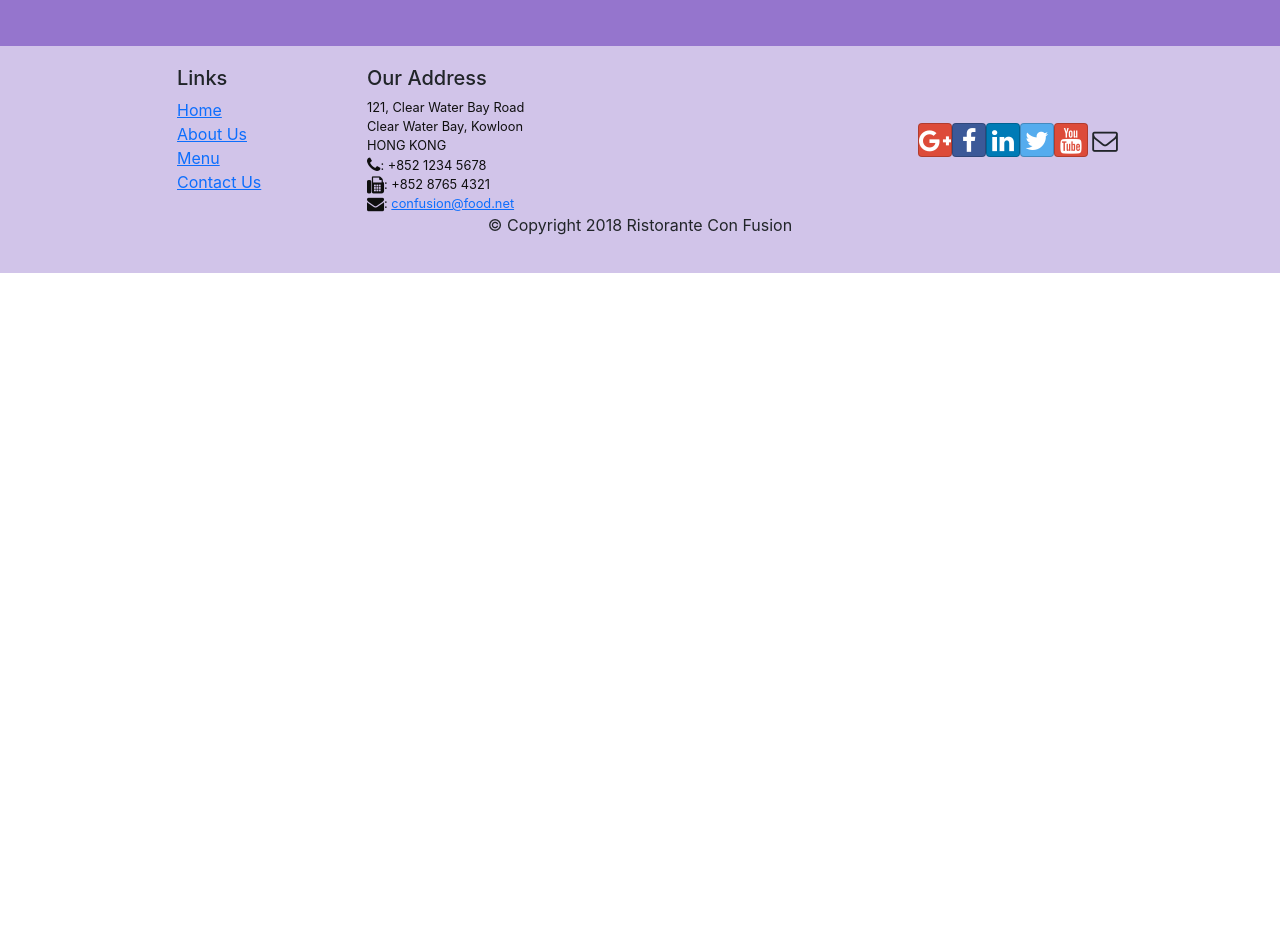
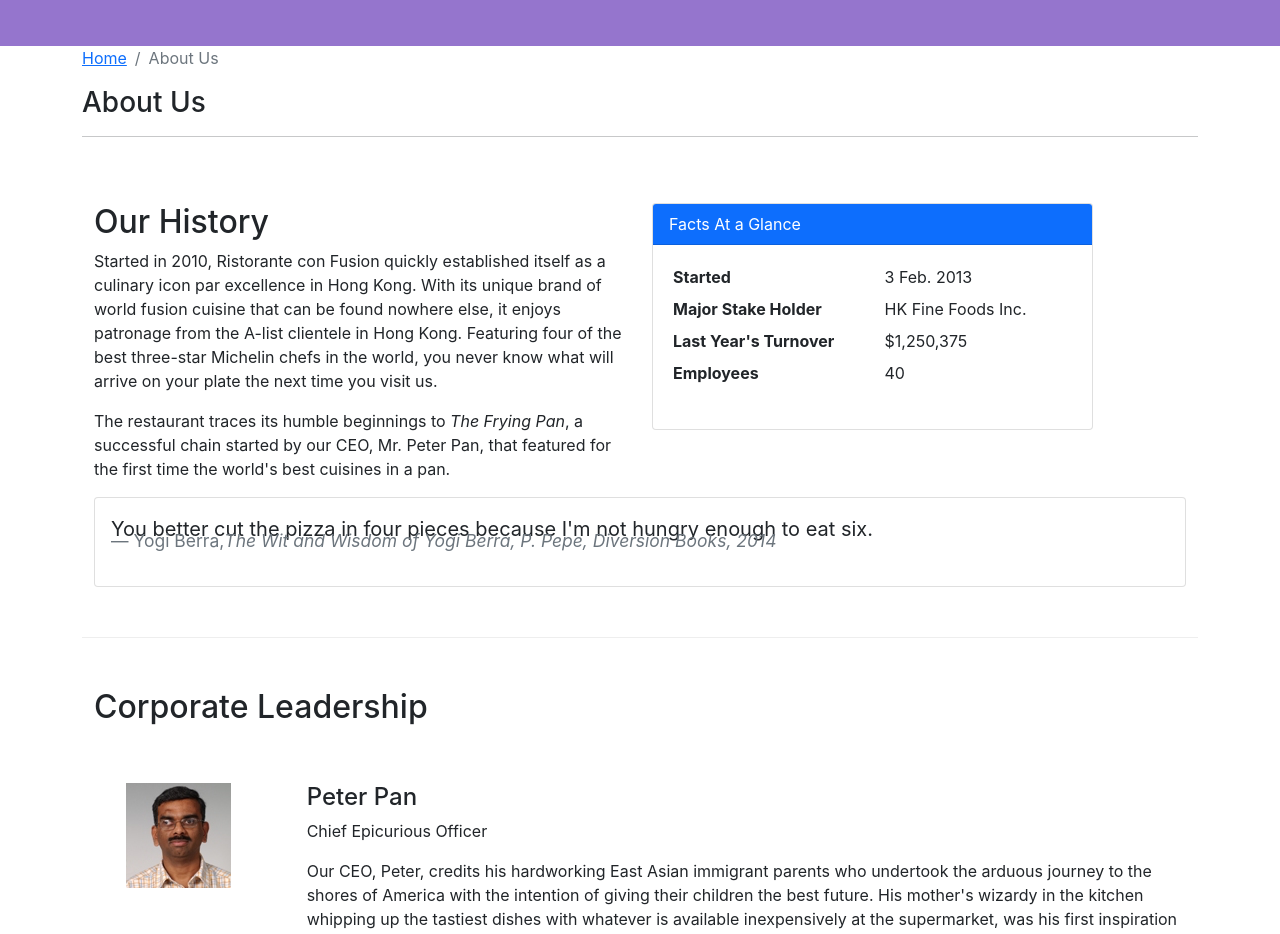
Before and after one commit to ticflay/confusion-react, a React (Create React App) app: page /aboutus in a window 1280 px wide. Shown: the part 300-1234 px from the top of the page. Before the commit the page ends 800 px from the top, so only its background shows below. Built offline with nearby package versions, Linux system fonts and the light colour scheme.

Commit message:
Assingment 2

```diff
--- /dev/null
+++ b/src/components/AboutComponent.js
@@ -0,0 +1,117 @@
+import React from "react";
+import {
+  Breadcrumb,
+  BreadcrumbItem,
+  Card,
+  CardBody,
+  CardHeader,
+  Media,
+} from "reactstrap";
+import { Link } from "react-router-dom";
+
+function About(props) {
+  function RenderLeader({ leader }) {
+    return (
+      <div className="col-12 mt-5">
+        <Media className="row" tag="li">
+          <Media className="col-12 col-md-2" left middle>
+            <Media object src={leader.image} alt={leader.name} />
+          </Media>
+          <Media className="col-12 col-md-10" body>
+            <Media heading>{leader.name}</Media>
+            <p>{leader.designation}</p>
+            <p>{leader.description}</p>
+          </Media>
+        </Media>
+      </div>
+    );
+  }
+
+  const leaders = props.leaders.map((leader) => {
+    return <RenderLeader key={leader.id} leader={leader} />;
+  });
+
+  return (
+    <div className="container">
+      <div className="row">
+        <Breadcrumb>
+          <BreadcrumbItem>
+            <Link to="/home">Home</Link>
+          </BreadcrumbItem>
+          <BreadcrumbItem active>About Us</BreadcrumbItem>
+        </Breadcrumb>
+        <div className="col-12">
+          <h3>About Us</h3>
+          <hr />
+        </div>
+      </div>
+      <div className="row row-content">
+        <div className="col-12 col-md-6">
+          <h2>Our History</h2>
+          <p>
+            Started in 2010, Ristorante con Fusion quickly established itself as
+            a culinary icon par excellence in Hong Kong. With its unique brand
+            of world fusion cuisine that can be found nowhere else, it enjoys
+            patronage from the A-list clientele in Hong Kong. Featuring four of
+            the best three-star Michelin chefs in the world, you never know what
+            will arrive on your plate the next time you visit us.
+          </p>
+          <p>
+            The restaurant traces its humble beginnings to{" "}
+            <em>The Frying Pan</em>, a successful chain started by our CEO, Mr.
+            Peter Pan, that featured for the first time the world's best
+            cuisines in a pan.
+          </p>
+        </div>
+        <div className="col-12 col-md-5">
+          <Card>
+            <CardHeader className="bg-primary text-white">
+              Facts At a Glance
+            </CardHeader>
+            <CardBody>
+              <dl className="row p-1">
+                <dt className="col-6">Started</dt>
+                <dd className="col-6">3 Feb. 2013</dd>
+                <dt className="col-6">Major Stake Holder</dt>
+                <dd className="col-6">HK Fine Foods Inc.</dd>
+                <dt className="col-6">Last Year's Turnover</dt>
+                <dd className="col-6">$1,250,375</dd>
+                <dt className="col-6">Employees</dt>
+                <dd className="col-6">40</dd>
+              </dl>
+            </CardBody>
+          </Card>
+        </div>
+        <div className="col-12">
+          <Card>
+            <CardBody className="bg-faded">
+              <blockquote className="blockquote">
+                <p className="mb-0">
+                  You better cut the pizza in four pieces because I'm not hungry
+                  enough to eat six.
+                </p>
+                <footer className="blockquote-footer">
+                  Yogi Berra,
+                  <cite title="Source Title">
+                    The Wit and Wisdom of Yogi Berra, P. Pepe, Diversion Books,
+                    2014
+                  </cite>
+                </footer>
+              </blockquote>
+            </CardBody>
+          </Card>
+        </div>
+      </div>
+      <div className="row row-content">
+        <div className="col-12">
+          <h2>Corporate Leadership</h2>
+        </div>
+        <div className="col-12">
+          <Media list>{leaders}</Media>
+        </div>
+      </div>
+    </div>
+  );
+}
+
+export default About;
--- a/src/components/MainComponent.js
+++ b/src/components/MainComponent.js
@@ -10,6 +10,7 @@
 import Footer from "./FooterComponent";
 import Home from "./HomeComponent";
 import Contact from "./ContactComponent";
+import About from "./AboutComponent";
 import { Routes, Route, Navigate } from "react-router-dom";
 
 class Main extends Component {
@@ -59,6 +60,10 @@
           />
           <Route path="contactus/*" element={<Contact />} />
           <Route path="/" element={<Navigate to="/home" />} />
+          <Route
+            path="/aboutus/*"
+            element={<About leaders={this.state.leaders} />}
+          />
         </Routes>
         <Footer />
       </div>
```
